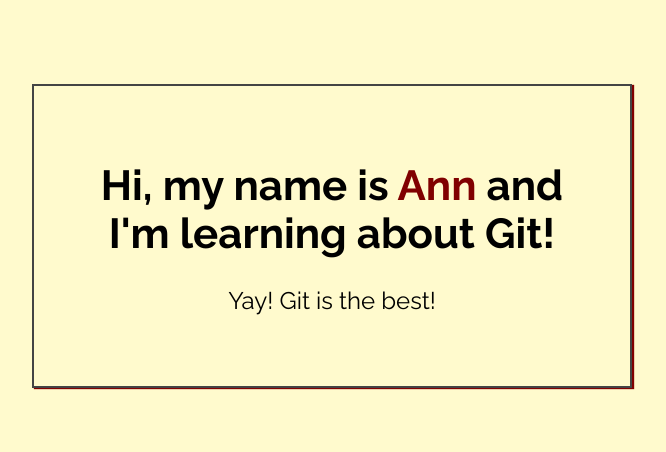
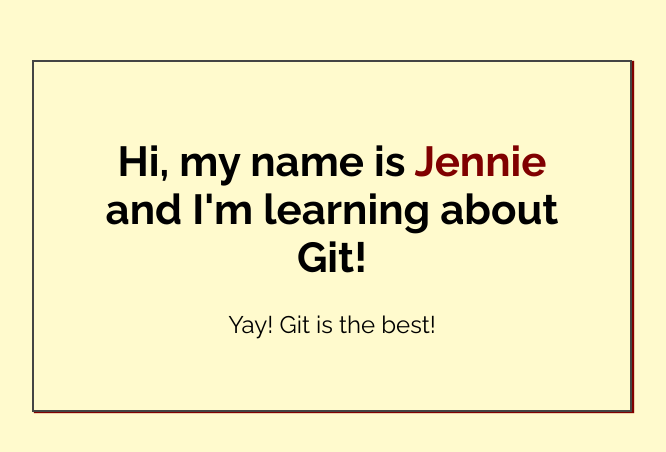
Before and after one commit to jennieskilz/my-first-repo, a plain HTML site: page index.html in a window 1280 px wide. Shown: the part 164-616 px from the top of the page, without its empty margins (308-974 px from the left). Drawn offline with Linux system fonts and the light colour scheme.

Commit message:
Added my name to index.html

```diff
--- a/index.html
+++ b/index.html
@@ -14,7 +14,7 @@
 <body>
 
     <div class="greeting">
-        <h1>Hi, my name is <span class="highlight">Ann</span> and I'm learning about Git! </h1>
+        <h1>Hi, my name is <span class="highlight">Jennie</span> and I'm learning about Git! </h1>
 
         <p>Yay! Git is the best!</p>
     </div>
```
